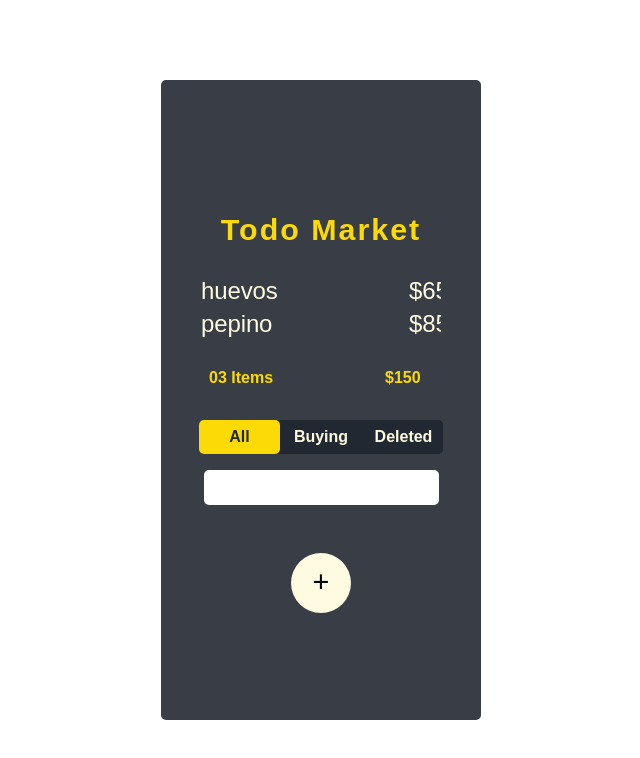
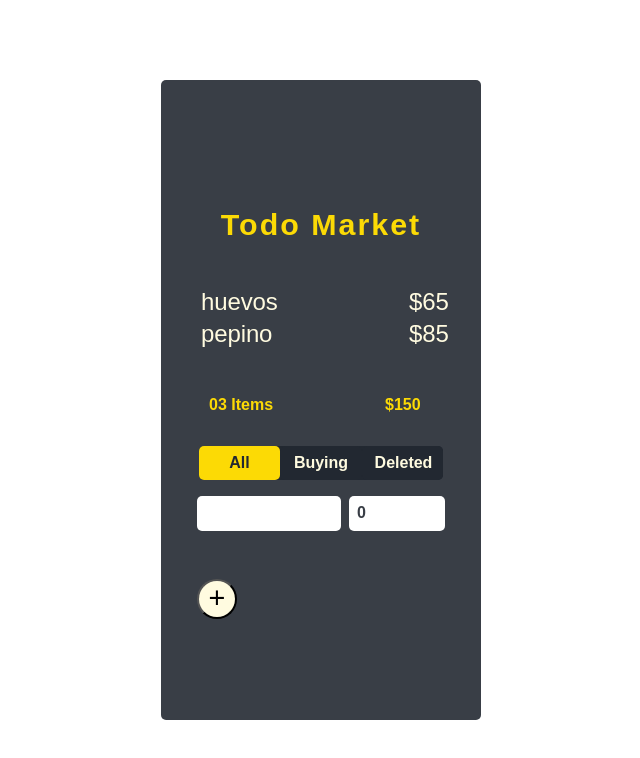
Before and after one commit to Wander95/TodoList-React-styledcomponents, a React app: page / in a window 1280 px wide. Shown: the top 758 px of the page, without its empty margins (319-959 px from the left). Built offline with nearby package versions, Linux system fonts and the light colour scheme.

Commit message:
Feat(Main): Add second input

```diff
--- a/src/Assets/styles/base.ts
+++ b/src/Assets/styles/base.ts
@@ -12,7 +12,7 @@ export default {
     font-size: 16px;
   `,
 
-  iconButton:styled.div`
+  iconButton:styled.button`
     width: 2.5rem;
     height: 2.5rem;
     border-radius: 50%;
--- a/src/Components/IconButton/IconButton.styled.ts
+++ b/src/Components/IconButton/IconButton.styled.ts
@@ -1,6 +1,7 @@
 import styled from 'styled-components';
 import base from 'Assets/styles/base';
 import mixins from 'Assets/styles/mixins';
+
 
 export const Container = styled.div`
 
--- a/src/Components/IconButton/IconButton.view.tsx
+++ b/src/Components/IconButton/IconButton.view.tsx
@@ -1,17 +1,24 @@
-import React,{ FC } from 'react'
-import { Container,IconButton as CiconButton } from './IconButton.styled'
+import React,{ FC,MouseEvent } from 'react'
+import { Container,IconButton as CIconButton } from './IconButton.styled'
+
 
 export interface IIconButton {
-  onClick:((event: React.MouseEvent<HTMLDivElement, MouseEvent>) => void) | undefined
+  type?:string
+  onClick?:((
+    event: MouseEvent<HTMLDivElement, globalThis.MouseEvent>
+  ) => void )
+
+
 }
 
 const IconButton:FC<IIconButton> = (props)=> {
   const { children,onClick } = props;
+
   return (
-    <Container onClick={onClick}>
-      <CiconButton>
+    <Container onClick={onClick} >
+      <CIconButton type='submit'>
         {children}
-      </CiconButton>
+      </CIconButton>
     </Container>
   )
 }
--- a/src/Layouts/Main/Main.styled.ts
+++ b/src/Layouts/Main/Main.styled.ts
@@ -1,5 +1,12 @@
 import styled from 'styled-components';
 import mixins from 'Assets/styles/mixins';
+import base from 'Assets/styles/base';
+
+interface IIpunt {
+  width?:string
+  padding?:string
+  marginRight?:string
+}
 
 export const Container = styled.div`
   ${mixins.centralize}
@@ -43,8 +50,23 @@ export const SummaryPrice = styled.span`
 `;
 
 
-export const Input =styled.input`
+export const Input = styled.input<IIpunt>`
+  display:inline-block;
+
+  width:
+  ${({width})=>
+    width ? width : '5rem'
+  };
+
+
+
   margin:1rem 0;
+  margin-right:
+  ${({marginRight})=>
+    marginRight ? marginRight : '0'
+  };
+
+
   padding:.5rem;
   border: 0;
   outline: 0;
@@ -64,6 +86,7 @@ export const Input =styled.input`
 
 
 export const CardListContainer = styled.div`
+  padding:1rem;
   max-height:9rem;
   overflow:scroll;
 
@@ -80,10 +103,14 @@ export const CardListContainer = styled.div`
   }
 
   &::-webkit-scrollbar-track {
-    -webkit-box-shadow: inset 0 0 6px rgba(0,0,0,0.3);
+    box-shadow: inset 0 0 6px rgba(0,0,0,0.3);
     background-color: #F5F5F5;
     background: transparent;
   }
 
   overflow-x: hidden; //horizontal
 `;
+
+export const FormContainer = styled.div`
+
+`;
--- a/src/Layouts/Main/Main.view.tsx
+++ b/src/Layouts/Main/Main.view.tsx
@@ -3,9 +3,9 @@ import { ThemeProvider } from 'styled-components';
 import { Theme } from 'Assets/styles/theme'
 import * as Yup from 'yup'
 
-import { IconButton,CardItem,Card,ButtonGroup } from 'Components';
+import { CardItem,Card,ButtonGroup,IconButton } from 'Components';
 
-import { Formik,Form,FormikProps,FormikHelpers } from 'formik';
+import { Formik,Form,FormikHelpers } from 'formik';
 
 import {
   Container,
@@ -14,8 +14,14 @@ import {
   SummaryContainer,
   SummaryCount,
   SummaryPrice,
-  CardListContainer
+  CardListContainer,
+  FormContainer
 } from './Main.styled';
+
+export interface IFormik {
+  description: string;
+  price: number;
+}
 
 const MainView:FC = ()=> {
 
@@ -36,21 +42,11 @@ const MainView:FC = ()=> {
   const inputSchema = Yup.object().shape({
     description:Yup.string()
       .min(1,'Short')
+      .required('Is required'),
+    price:Yup.number()
+      .min(1,'Min value 1')
+      .required('Is required')
   })
-
-  interface IFormik {
-    description: string;
-    price: number;
-  }
-
-  const handlePress = (
-  event: React.KeyboardEvent<HTMLInputElement>,
-  formikProps:FormikProps<IFormik>)=>{
-    setCardItemList([
-      ...cardItemList,
-
-    ])
-  }
 
   const handleSubmit = (values:IFormik,formikBag:FormikHelpers<IFormik>)=>{
     setCardItemList([
@@ -60,8 +56,15 @@ const MainView:FC = ()=> {
         price:values.price
       }
     ])
-    formikBag.resetForm({values:{description:'',price:0}})
+
+    formikBag.resetForm({
+      values:{
+        description:'',
+        price:0
       }
+    })
+  }
+
   interface ICardItemList {
     description?:string,
     price?:number
@@ -90,7 +93,7 @@ const MainView:FC = ()=> {
           </SummaryContainer>
 
           <ButtonGroup />
-
+          <FormContainer>
             <Formik
               validationSchema={inputSchema}
               onSubmit={handleSubmit}
@@ -98,19 +101,25 @@ const MainView:FC = ()=> {
                 {(formikProps)=>(
                   <Form>
                     <Input
+                      width='8rem'
+                      marginRight='.5rem'
                       ref={inputRef}
-                    onKeyPress={(evt)=>
-                      handlePress(evt,formikProps)
-                    }
                       name='description'
                       onChange={formikProps.handleChange}
                       value={formikProps.values.description}/>
-                  {/* <Input type='number' name='price' onChange={props.handleChange} value={props.values.price}/> */}
+
+                    <Input
+                      type='text'
+                      name='price'
+                      onChange={formikProps.handleChange}
+                      value={formikProps.values.price}/>
+                      {console.log(formikProps.errors.description)}
+                      <IconButton
+                        type='submit'> + </IconButton>
                   </Form>
                 )}
             </Formik>
-
-          <IconButton onClick={()=>{}}> + </IconButton>
+          </FormContainer>
         </Card>
       </Container>
     </ThemeProvider>
```
Lines whose indentation alone changed are shown as unchanged.
